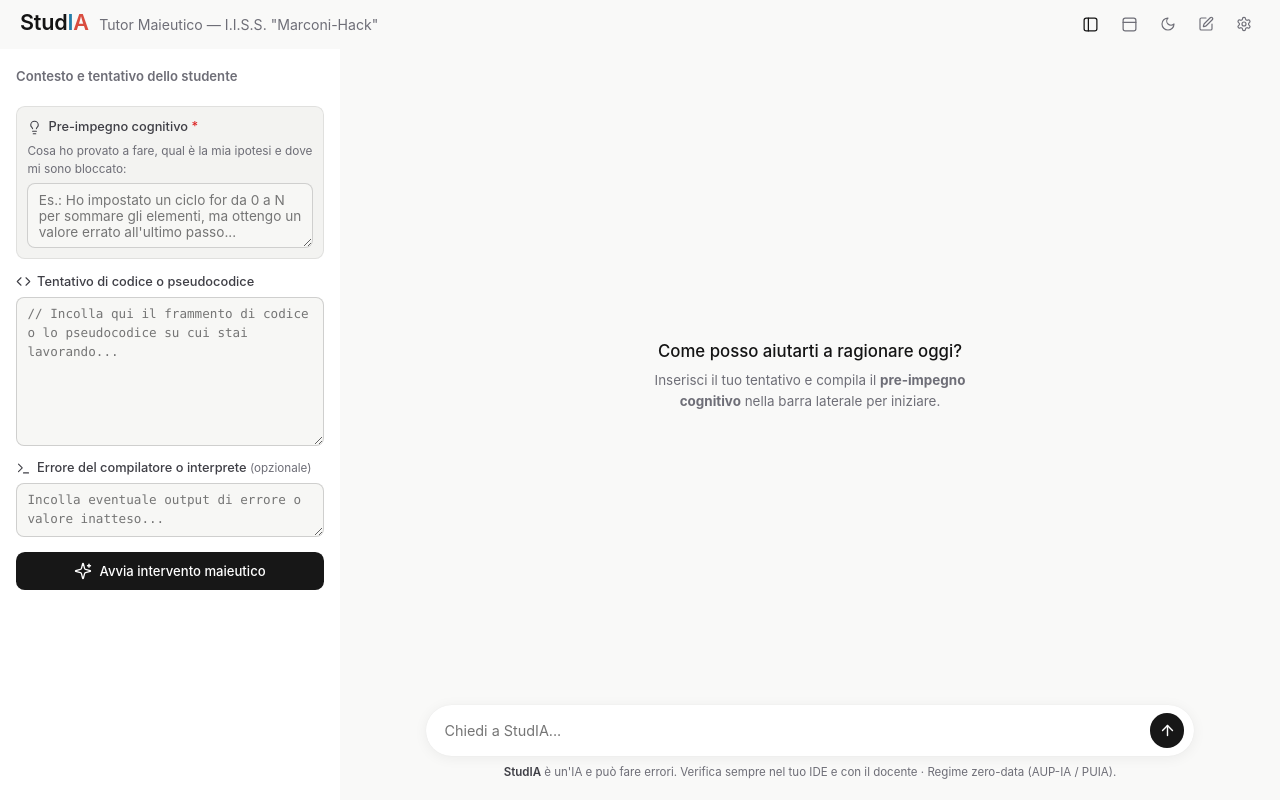
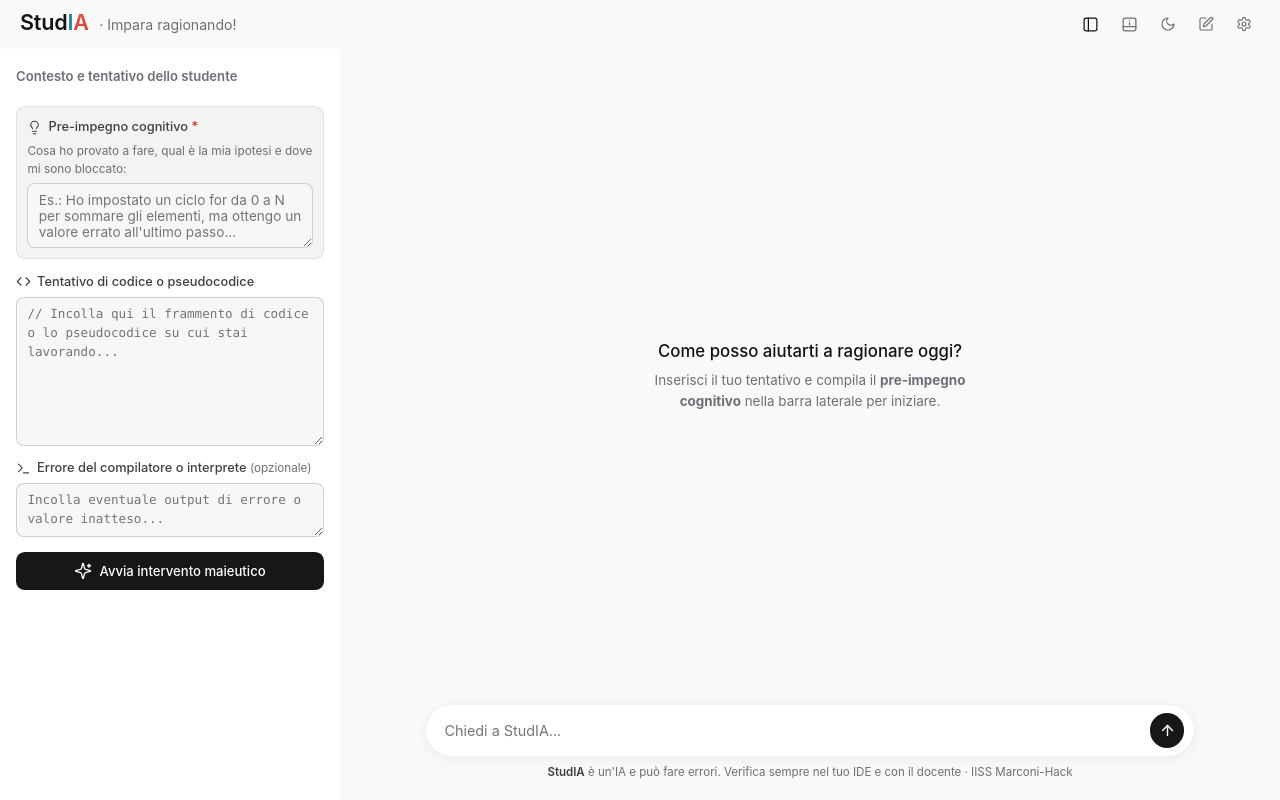
Before and after one commit to luciano-vitale/tutor-maieutico, a website built with Vite: page index.html in a window 1280 px wide. Built offline with nearby package versions, Linux system fonts and the light colour scheme; files whose address does not match are found by name.

Commit message:
feat(ui): disclosure AUP-IA a fondo pagina, icona info invertita e nuovo titolo con claim

```diff
--- a/index.html
+++ b/index.html
@@ -6,7 +6,7 @@
   <meta name="viewport" content="width=device-width, initial-scale=1.0" />
   <meta http-equiv="Content-Security-Policy"
     content="default-src 'self'; connect-src 'self' http: https:; style-src 'self' 'unsafe-inline'; script-src 'self'; img-src 'self' data:; font-src 'self';" />
-  <title>StudIA Tutor Maieutico — I.I.S.S. "Marconi-Hack" (zero-data offline)</title>
+  <title>StudIA · Impara ragionando! (zero-data offline)</title>
 </head>
 
 <body>
--- a/src/styles/main.css
+++ b/src/styles/main.css
@@ -122,6 +122,11 @@ body {
   z-index: 30;
 }
 
+.tm-footer {
+  flex-shrink: 0;
+  z-index: 30;
+}
+
 .tm-disclosure-banner {
   display: flex;
   align-items: center;
@@ -130,6 +135,7 @@ body {
   background: var(--tm-surface-subtle);
   font-size: 0.74rem;
   color: var(--tm-text-muted);
+  border-top: 1px solid var(--tm-border);
 }
 
 .tm-disclosure-icon {
--- a/src/ui/WorkspaceUI.ts
+++ b/src/ui/WorkspaceUI.ts
@@ -3,7 +3,7 @@ import type { MaieuticSessionEngine, MaieuticSessionSnapshot } from '../domain/M
 const ICONS = {
   brandSparkles: `<svg viewBox="0 0 24 24" width="18" height="18" fill="none" stroke="currentColor" stroke-width="1.75" stroke-linecap="round" stroke-linejoin="round" aria-hidden="true"><path d="M9.937 15.5A2 2 0 0 0 8.5 14.063l-6.135-1.582a.5.5 0 0 1 0-.962L8.5 9.936A2 2 0 0 0 9.937 8.5l1.582-6.135a.5.5 0 0 1 .963 0L14.063 8.5A2 2 0 0 0 15.5 9.937l6.135 1.581a.5.5 0 0 1 0 .964L15.5 14.063a2 2 0 0 0-1.437 1.437l-1.582 6.135a.5.5 0 0 1-.963 0z"/><path d="M20 3v4"/><path d="M22 5h-4"/></svg>`,
   sidebarLeft: `<svg viewBox="0 0 24 24" width="17" height="17" fill="none" stroke="currentColor" stroke-width="1.75" stroke-linecap="round" stroke-linejoin="round" aria-hidden="true"><rect width="18" height="18" x="3" y="3" rx="3"/><path d="M9 3v18"/></svg>`,
-  topbarPanel: `<svg viewBox="0 0 24 24" width="17" height="17" fill="none" stroke="currentColor" stroke-width="1.75" stroke-linecap="round" stroke-linejoin="round" aria-hidden="true"><rect width="18" height="18" x="3" y="3" rx="3"/><path d="M3 9h18"/></svg>`,
+  bottombarInfo: `<svg viewBox="0 0 24 24" width="17" height="17" fill="none" stroke="currentColor" stroke-width="1.75" stroke-linecap="round" stroke-linejoin="round" aria-hidden="true"><rect width="18" height="18" x="3" y="3" rx="3"/><path d="M3 15h18"/><path d="M12 6.5v.01"/><path d="M12 9.5v3"/></svg>`,
   sunLight: `<svg viewBox="0 0 24 24" width="16" height="16" fill="none" stroke="currentColor" stroke-width="1.75" stroke-linecap="round" stroke-linejoin="round" aria-hidden="true"><circle cx="12" cy="12" r="4"/><path d="M12 2v2"/><path d="M12 20v2"/><path d="m4.93 4.93 1.41 1.41"/><path d="m17.66 17.66 1.41 1.41"/><path d="M2 12h2"/><path d="M20 12h2"/><path d="m6.34 17.66-1.41 1.41"/><path d="m19.07 4.93-1.41 1.41"/></svg>`,
   moonDark: `<svg viewBox="0 0 24 24" width="16" height="16" fill="none" stroke="currentColor" stroke-width="1.75" stroke-linecap="round" stroke-linejoin="round" aria-hidden="true"><path d="M12 3a6 6 0 0 0 9 9 9 9 0 1 1-9-9Z"/></svg>`,
   shieldInfo: `<svg viewBox="0 0 24 24" width="15" height="15" fill="none" stroke="currentColor" stroke-width="1.75" stroke-linecap="round" stroke-linejoin="round" aria-hidden="true"><circle cx="12" cy="12" r="10"/><path d="M12 16v-4"/><path d="M12 8h.01"/></svg>`,
@@ -60,33 +60,12 @@ export async function mountWorkspaceUI(
   container.innerHTML = `
     <div class="tm-shell">
       <header class="tm-header" role="banner">
-        <div
-          id="aup-disclosure-topbar"
-          class="tm-disclosure-banner"
-          data-testid="aup-disclosure-banner"
-          role="region"
-          aria-label="Informativa AUP-IA e PUIA"
-          hidden
-        >
-          <span class="tm-disclosure-icon">${ICONS.shieldInfo}</span>
-          <div class="tm-disclosure-text">
-            <strong>Disclosure AUP-IA (CU-05, CU-11, CU-15):</strong>
-            sistema di IA generativa socratica locale (può commettere errori: verifica sempre nel tuo IDE e con il docente).
-            <span class="tm-disclosure-pills">
-              <span class="tm-pill">AUP-IA §1: primato dell'apprendimento</span>
-              <span class="tm-pill">PUIA §4: regime zero-data (solo RAM)</span>
-              <span class="tm-pill">Esclusione tassativa CU-16..19: zero voti o profilazione</span>
-            </span>
-          </div>
-        </div>
-
         <div class="tm-navbar">
           <div class="tm-brand">
             <h1 class="tm-title">Stud<span class="tm-brand-i">I</span><span class="tm-brand-a">A</span></h1>
             <span class="tm-subtitle">
-              <span class="tm-subtitle-role">Tutor Maieutico</span>
-              <span class="tm-subtitle-separator"> — </span>
-              <span class="tm-subtitle-school">I.I.S.S. "Marconi-Hack"</span>
+              <span class="tm-subtitle-separator">· </span>
+              <span class="tm-subtitle-motto">Impara ragionando!</span>
             </span>
           </div>
 
@@ -104,14 +83,14 @@ export async function mountWorkspaceUI(
             </button>
             <button
               type="button"
-              class="tm-icon-btn tm-topbar-toggle-btn"
+              class="tm-icon-btn tm-topbar-toggle-btn tm-bottombar-toggle-btn"
               data-testid="topbar-toggle-btn"
-              data-tooltip="Mostra o nascondi la barra superiore di disclosure AUP-IA"
-              aria-label="Mostra o nascondi la barra superiore di disclosure AUP-IA"
-              aria-controls="aup-disclosure-topbar"
+              data-tooltip="Mostra o nascondi l'informativa AUP-IA"
+              aria-label="Mostra o nascondi l'informativa AUP-IA"
+              aria-controls="aup-disclosure-bottombar"
               aria-expanded="false"
             >
-              ${ICONS.topbarPanel}
+              ${ICONS.bottombarInfo}
             </button>
             <button
               type="button"
@@ -275,7 +254,7 @@ export async function mountWorkspaceUI(
               </button>
             </form>
             <p class="tm-composer-footnote">
-              <strong>StudIA</strong> è un'IA e può fare errori. Verifica sempre nel tuo IDE e con il docente · Regime zero-data (AUP-IA / PUIA).
+              <strong>StudIA</strong> è un'IA e può fare errori. Verifica sempre nel tuo IDE e con il docente · IISS Marconi-Hack
             </p>
           </div>
         </section>
@@ -346,6 +325,28 @@ export async function mountWorkspaceUI(
           </div>
         </aside>
       </main>
+
+      <footer class="tm-footer">
+        <div
+          id="aup-disclosure-bottombar"
+          class="tm-disclosure-banner tm-disclosure-bottombar"
+          data-testid="aup-disclosure-banner"
+          role="region"
+          aria-label="Informativa AUP-IA e PUIA"
+          hidden
+        >
+          <span class="tm-disclosure-icon">${ICONS.shieldInfo}</span>
+          <div class="tm-disclosure-text">
+            <strong>Disclosure AUP-IA (CU-05, CU-11, CU-15):</strong>
+            sistema di IA generativa socratica locale (può commettere errori: verifica sempre nel tuo IDE e con il docente).
+            <span class="tm-disclosure-pills">
+              <span class="tm-pill">AUP-IA §1: primato dell'apprendimento</span>
+              <span class="tm-pill">PUIA §4: regime zero-data (solo RAM)</span>
+              <span class="tm-pill">Esclusione tassativa CU-16..19: zero voti o profilazione</span>
+            </span>
+          </div>
+        </div>
+      </footer>
     </div>
   `;
 
```
Also changed, not shown: tests/WorkspaceUI.test.ts (+7 -3 lines).
